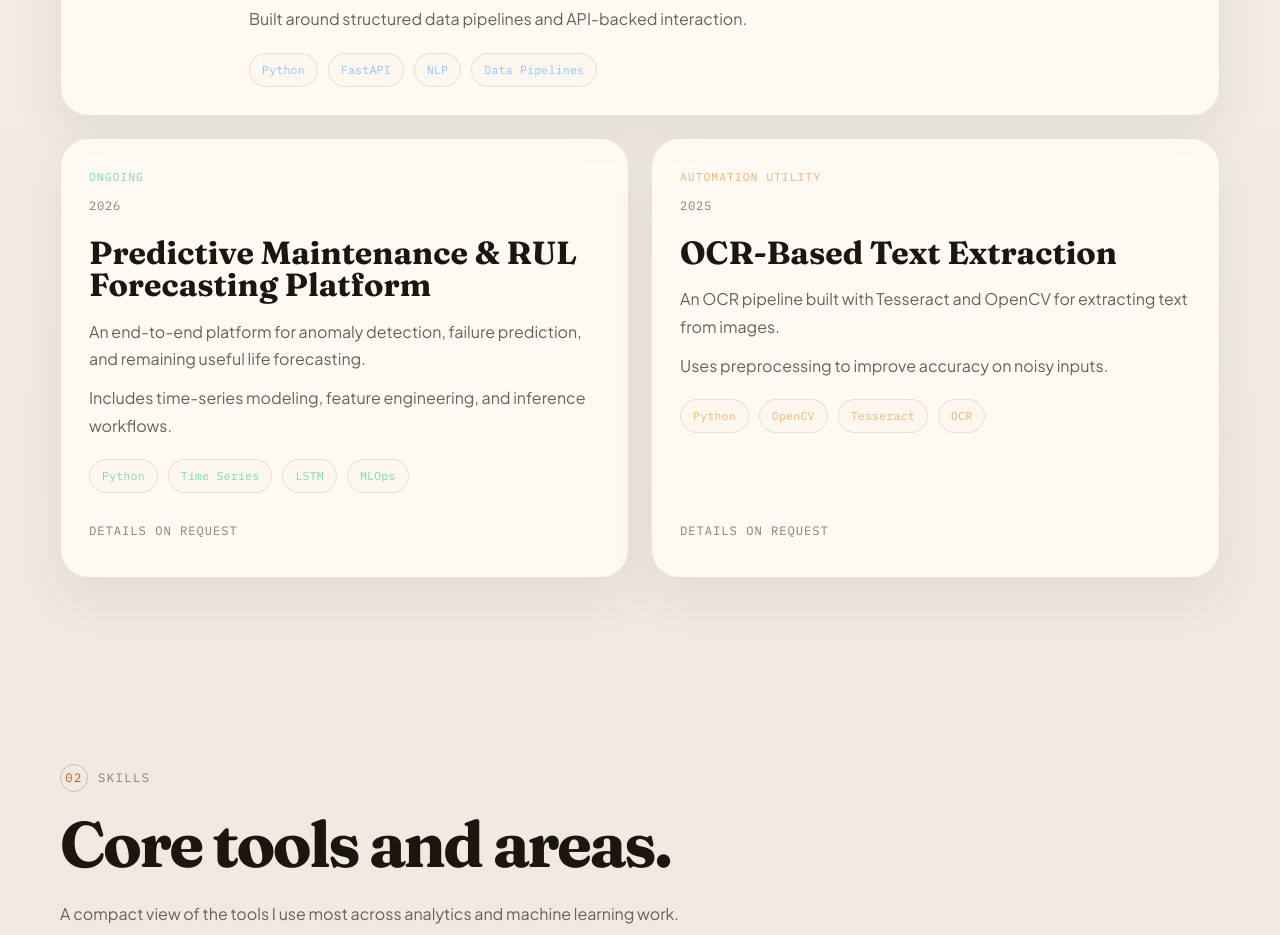
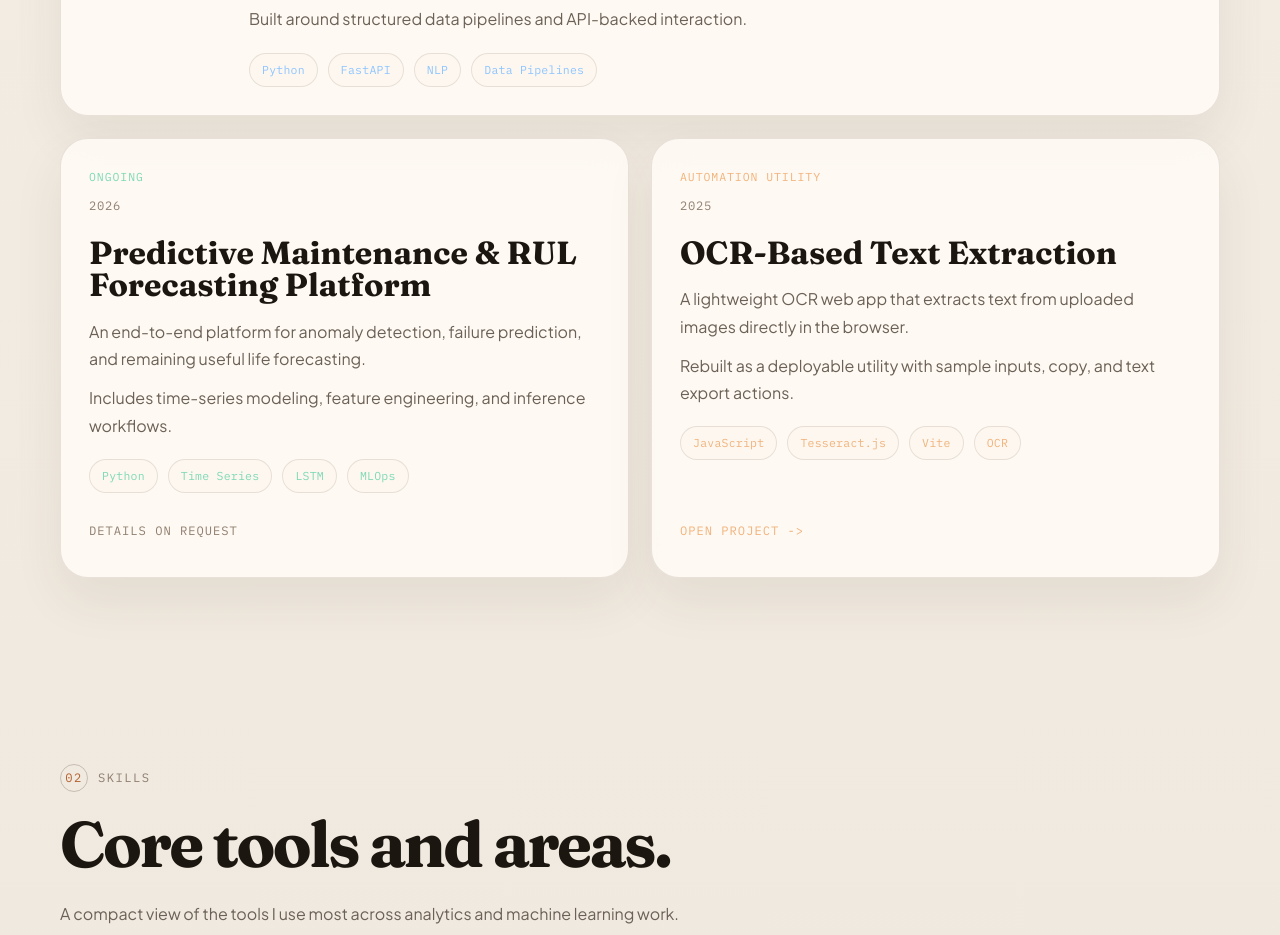
Before and after one commit to Manireddy69-VSCODE/about-me, a React (Vite) app: page / in a window 1280 px wide. Shown: the part 1460-2395 px from the top of the page. Built offline with nearby package versions, Linux system fonts and the light colour scheme.

Commit message:
Add live OCR project link

```diff
--- a/src/data/projects.js
+++ b/src/data/projects.js
@@ -31,12 +31,12 @@ export const projectsSection = {
       title: 'OCR-Based Text Extraction',
       tag: 'Automation Utility',
       description:
-        'An OCR pipeline built with Tesseract and OpenCV for extracting text from images.',
-      outcome: 'Uses preprocessing to improve accuracy on noisy inputs.',
-      tech: ['Python', 'OpenCV', 'Tesseract', 'OCR'],
+        'A lightweight OCR web app that extracts text from uploaded images directly in the browser.',
+      outcome: 'Rebuilt as a deployable utility with sample inputs, copy, and text export actions.',
+      tech: ['JavaScript', 'Tesseract.js', 'Vite', 'OCR'],
       year: '2025',
       accentColor: '#f1b37c',
-      href: '',
+      href: 'https://image-to-text-two-delta.vercel.app',
     },
   ],
 }
```
